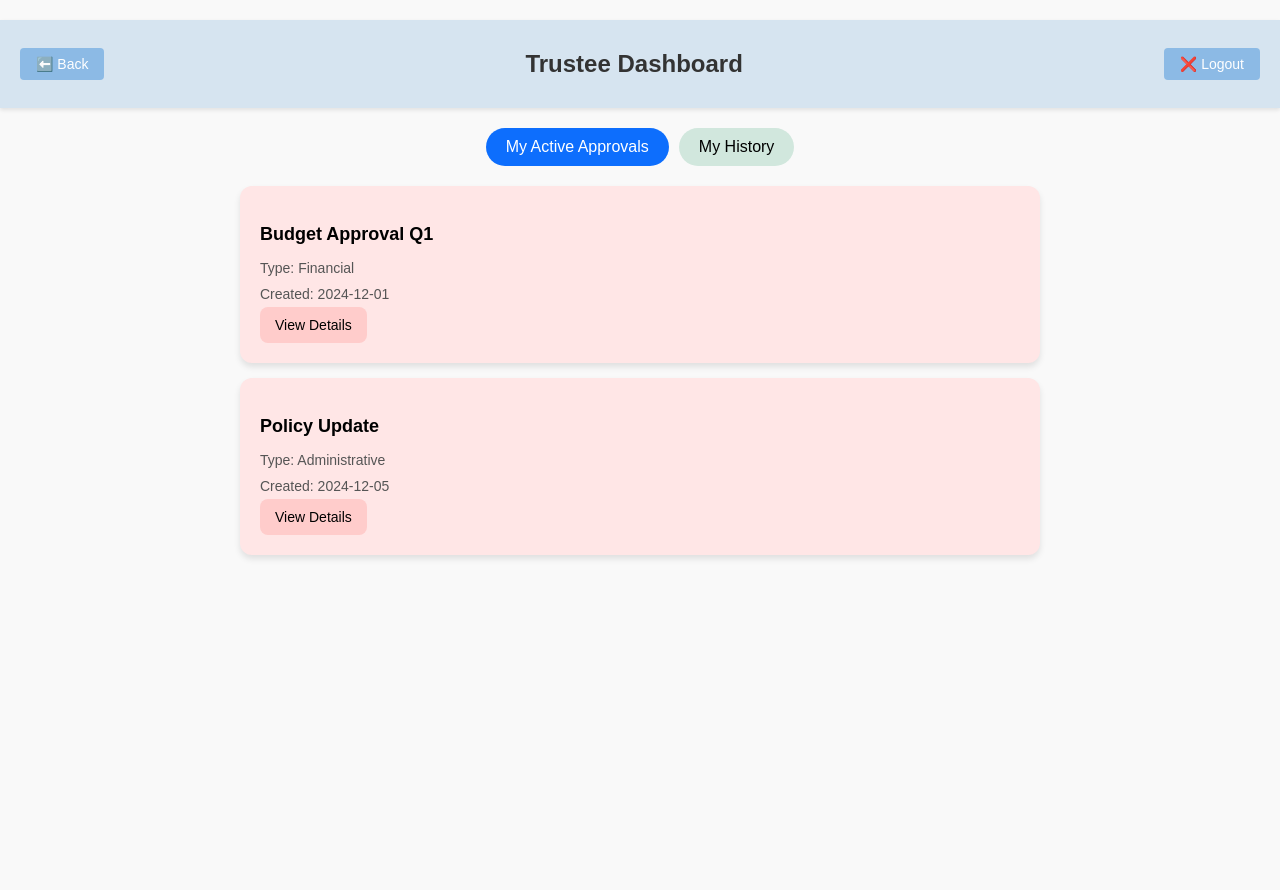
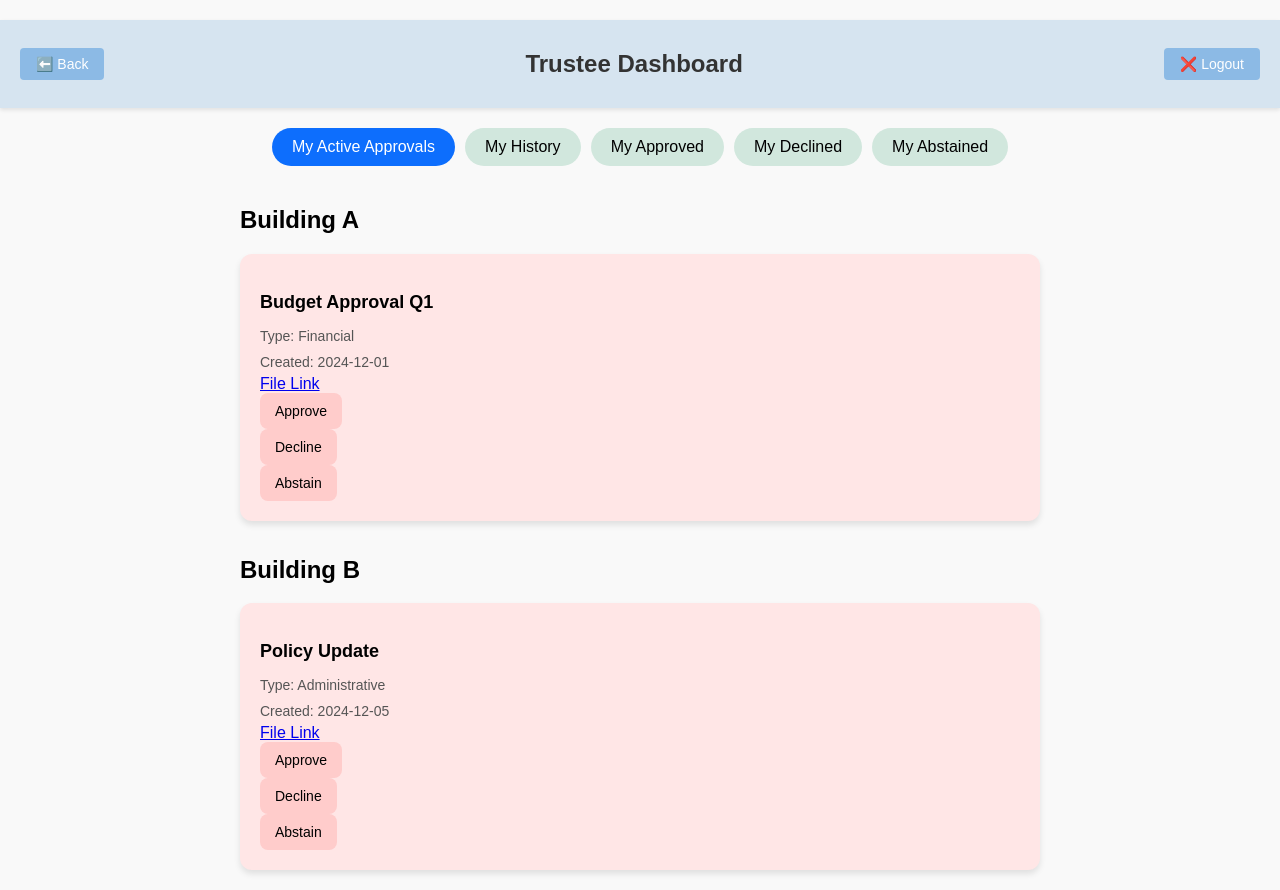
Before and after one commit to AmoryBotha/gmadevappfrontend, a React (Vite) app: page /trusteeLanding in a window 1280 px wide. Before the commit the page ends 840 px from the top, so only its background shows below. Built offline with nearby package versions, Linux system fonts and the light colour scheme.

Commit message:
Trustee Landing Page

```diff
--- a/src/components/TrusteeLanding.jsx
+++ b/src/components/TrusteeLanding.jsx
@@ -1,7 +1,7 @@
 import React, { useState, useEffect } from "react";
 import { useNavigate } from "react-router-dom";
 import "../styles/Navbar.css";
-import "../styles/ApprovalsPage.css"; // New CSS for approvals page styling
+import "../styles/ApprovalsPage.css"; // CSS for approvals page styling
 
 const approvalsData = {
   active: [
@@ -10,30 +10,20 @@ const approvalsData = {
       subject: "Budget Approval Q1",
       type: "Financial",
       createdDate: "2024-12-01",
+      building: "Building A",
     },
     {
       id: 2,
       subject: "Policy Update",
       type: "Administrative",
       createdDate: "2024-12-05",
+      building: "Building B",
     },
   ],
-  history: [
-    {
-      id: 3,
-      subject: "Project Approval",
-      type: "Operational",
-      createdDate: "2024-10-15",
-      status: "Approved",
-    },
-    {
-      id: 4,
-      subject: "Hiring Plan",
-      type: "HR",
-      createdDate: "2024-10-20",
-      status: "Declined",
-    },
-  ],
+  history: [],
+  approved: [],
+  declined: [],
+  abstained: [],
 };
 
 function TrusteeLanding1() {
@@ -43,20 +33,28 @@ function TrusteeLanding1() {
 
   useEffect(() => {
     // Load approvals based on the current view
-    switch (view) {
-      case "active":
-        setApprovals(approvalsData.active);
-        break;
-      case "history":
-        setApprovals(approvalsData.history);
-        break;
-      default:
-        setApprovals([]);
-    }
+    setApprovals(approvalsData[view]);
   }, [view]);
 
   const handleViewChange = (newView) => {
     setView(newView);
+  };
+
+  const handleAction = (approvalId, action) => {
+    // Find the approval
+    const approval = approvalsData.active.find((item) => item.id === approvalId);
+    if (!approval) return;
+
+    // Remove from active approvals
+    approvalsData.active = approvalsData.active.filter((item) => item.id !== approvalId);
+
+    // Add to appropriate history
+    approval.status = action;
+    approvalsData.history.push(approval);
+    approvalsData[action].push(approval);
+
+    // Refresh the view
+    setApprovals(approvalsData[view]);
   };
 
   const handleLogout = () => {
@@ -66,6 +64,15 @@ function TrusteeLanding1() {
   const handleBackClick = () => {
     navigate(-1);
   };
+
+  const groupedApprovals = approvals.reduce((groups, approval) => {
+    const { building } = approval;
+    if (!groups[building]) {
+      groups[building] = [];
+    }
+    groups[building].push(approval);
+    return groups;
+  }, {});
 
   return (
     <div className="approvals-container">
@@ -94,22 +101,62 @@ function TrusteeLanding1() {
         >
           My History
         </button>
+        <button
+          className={`view-button ${view === "approved" ? "active" : ""}`}
+          onClick={() => handleViewChange("approved")}
+        >
+          My Approved
+        </button>
+        <button
+          className={`view-button ${view === "declined" ? "active" : ""}`}
+          onClick={() => handleViewChange("declined")}
+        >
+          My Declined
+        </button>
+        <button
+          className={`view-button ${view === "abstained" ? "active" : ""}`}
+          onClick={() => handleViewChange("abstained")}
+        >
+          My Abstained
+        </button>
       </div>
 
       {/* Approvals List */}
       <div className="approvals-list">
-        {approvals.map((approval) => (
-          <div key={approval.id} className="approval-item">
-            <h3 className="approval-subject">{approval.subject}</h3>
-            <p className="approval-type">Type: {approval.type}</p>
-            <p className="approval-date">Created: {approval.createdDate}</p>
-            {approval.status && <p className="approval-status">Status: {approval.status}</p>}
-            <button
-              className="approval-button"
-              onClick={() => navigate(`/approval/${approval.id}`)}
-            >
-              View Details
-            </button>
+        {Object.entries(groupedApprovals).map(([building, buildingApprovals]) => (
+          <div key={building} className="building-section">
+            <h2>{building}</h2>
+            {buildingApprovals.map((approval) => (
+              <div key={approval.id} className="approval-item">
+                <h3 className="approval-subject">{approval.subject}</h3>
+                <p className="approval-type">Type: {approval.type}</p>
+                <p className="approval-date">Created: {approval.createdDate}</p>
+                {view === "active" && (
+                  <>
+                    <a href="#" className="approval-link">File Link</a>
+                    <button
+                      className="approval-button approve"
+                      onClick={() => handleAction(approval.id, "approved")}
+                    >
+                      Approve
+                    </button>
+                    <button
+                      className="approval-button decline"
+                      onClick={() => handleAction(approval.id, "declined")}
+                    >
+                      Decline
+                    </button>
+                    <button
+                      className="approval-button abstain"
+                      onClick={() => handleAction(approval.id, "abstained")}
+                    >
+                      Abstain
+                    </button>
+                  </>
+                )}
+                {approval.status && <p className="approval-status">Status: {approval.status}</p>}
+              </div>
+            ))}
           </div>
         ))}
       </div>
@@ -118,6 +165,3 @@ function TrusteeLanding1() {
 }
 
 export default TrusteeLanding1;
-//Add the necessary CSS in ApprovalsPage.css for the pastel theme.
-//Integrate real API calls to fetch approvals dynamically.
-//Ensure routing for View Details to the appropriate approval detail page.
```
